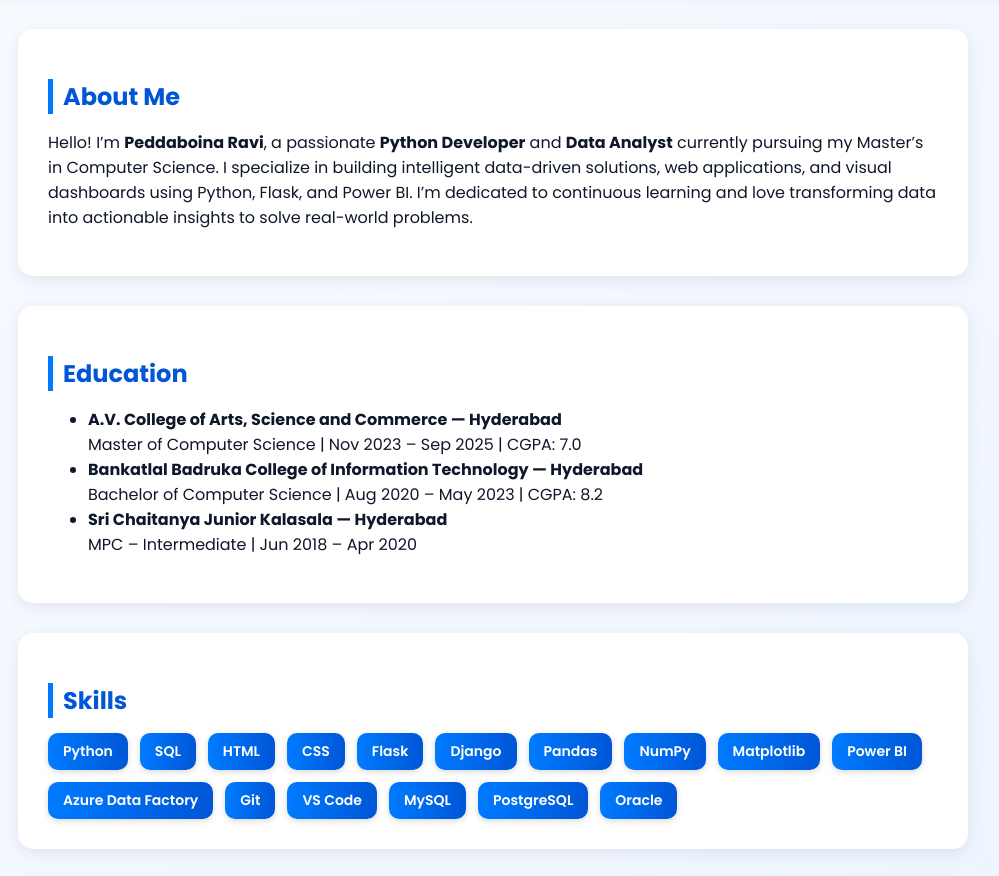
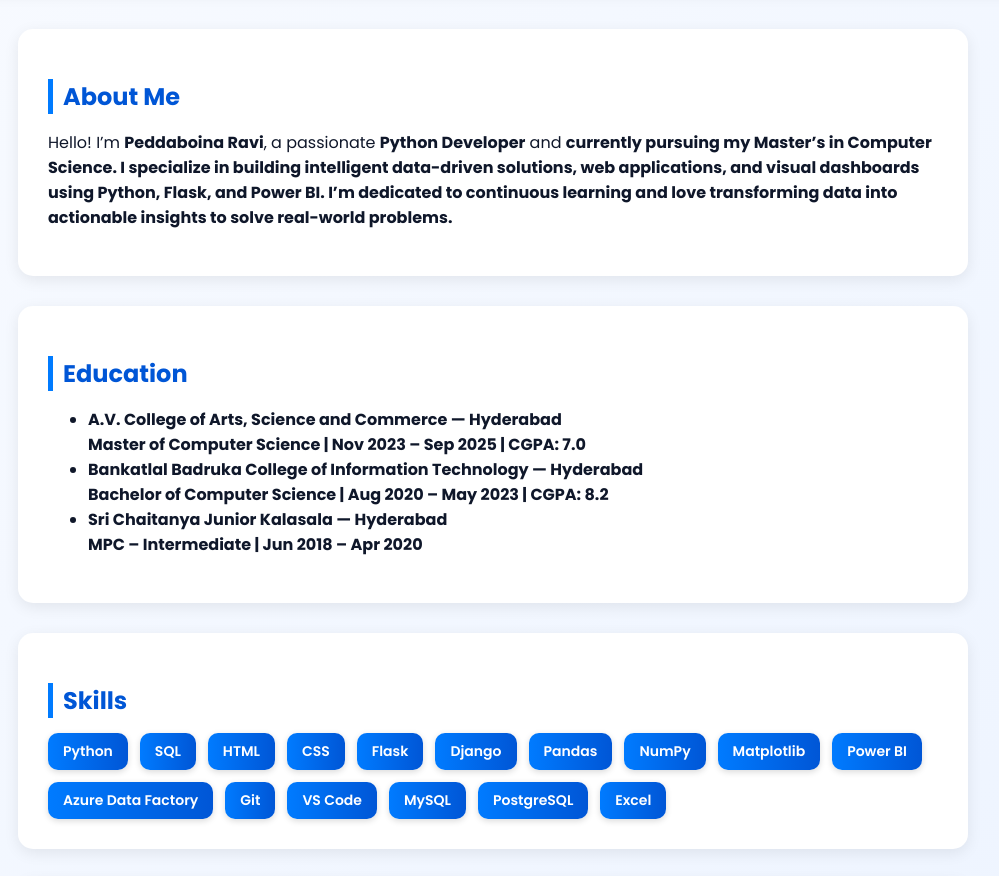
Before and after one commit to peddaboinaravi/RaviResumewebportal, a plain HTML site: page index.html in a window 1280 px wide. Shown: the part 380-1256 px from the top of the page, without its empty margins (147-1146 px from the left). Drawn offline with Linux system fonts and the light colour scheme.

Commit message:
Update title and content in index.html

```diff
--- a/index.html
+++ b/index.html
@@ -3,7 +3,7 @@
 <head>
   <meta charset="utf-8" />
   <meta name="viewport" content="width=device-width,initial-scale=1" />
-  <title>Peddaboina Ravi — Python Developer & Data Analyst Portfolio</title>
+  <title>Peddaboina Ravi — Python Developer </title>
   <link href="https://fonts.googleapis.com/css2?family=Poppins:wght@400;500;600;700&display=swap" rel="stylesheet">
   <style>
     body {
@@ -117,7 +117,7 @@
   <main>
     <section>
       <h2>About Me</h2>
-      <p>Hello! I’m <strong>Peddaboina Ravi</strong>, a passionate <strong>Python Developer</strong> and <strong>Data Analyst</strong> currently pursuing my Master’s in Computer Science. I specialize in building intelligent data-driven solutions, web applications, and visual dashboards using Python, Flask, and Power BI. I’m dedicated to continuous learning and love transforming data into actionable insights to solve real-world problems.</p>
+      <p>Hello! I’m <strong>Peddaboina Ravi</strong>, a passionate <strong>Python Developer</strong> and <strong>currently pursuing my Master’s in Computer Science. I specialize in building intelligent data-driven solutions, web applications, and visual dashboards using Python, Flask, and Power BI. I’m dedicated to continuous learning and love transforming data into actionable insights to solve real-world problems.</p>
     </section>
 
     <section>
@@ -147,7 +147,7 @@
         <span class="skill">VS Code</span>
         <span class="skill">MySQL</span>
         <span class="skill">PostgreSQL</span>
-        <span class="skill">Oracle</span>
+        <span class="skill">Excel</span>
       </div>
     </section>
 
@@ -176,7 +176,7 @@
   </main>
 
   <footer>
-    © 2025 Peddaboina Ravi | Python Developer & Data Analyst Portfolio
+    © 2025 Peddaboina Ravi | Python Developer
   </footer>
 </body>
 </html>
```
